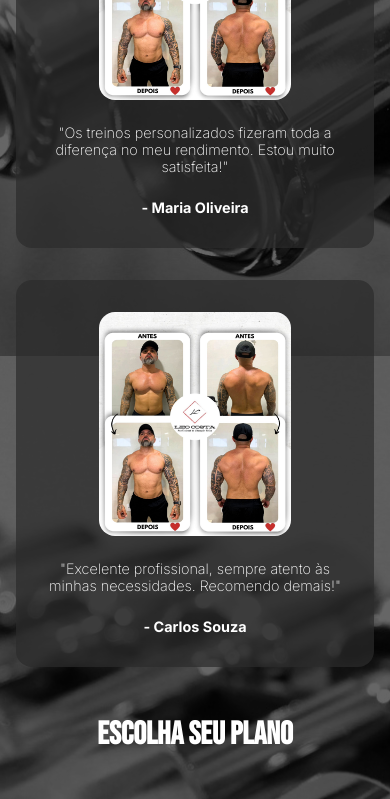
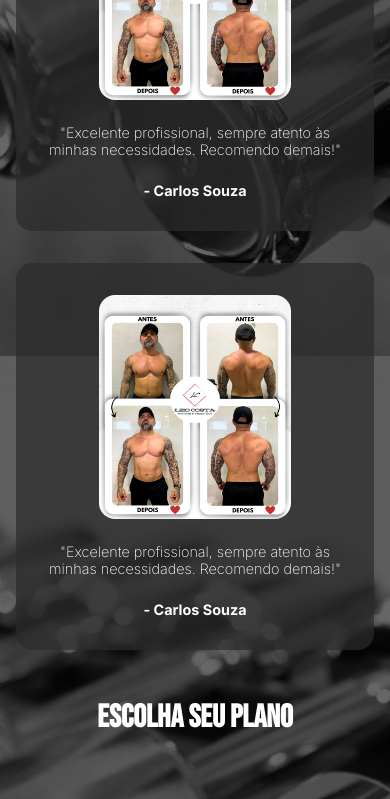
Before and after one commit to MateusMacielrj/projeto-leo, a React (Vite) app: page / in a window 390 px wide. Shown: the part 3020-3819 px from the top of the page. Built offline with nearby package versions, Linux system fonts and the light colour scheme.

Commit message:
Adiciona modal no Depoimentos e ajustes nos estilos

```diff
--- a/src/Componentes/Depoimentos/depoimentos.css
+++ b/src/Componentes/Depoimentos/depoimentos.css
@@ -51,6 +51,87 @@ blockquote {
 }
 
 
+.modal {
+  position: fixed;
+  top: 0;
+  left: 0;
+  width: 100%;
+  height: 100%;
+  background-color: rgba(0, 0, 0, 0.7);
+  display: flex;
+  align-items: center;
+  justify-content: center;
+  z-index: 999;
+}
+
+.modal-conteudo {
+  position: relative;
+  background: white;
+  padding: 1rem;
+  border-radius: 10px;
+  max-width: 90%;
+  max-height: 90%;
+}
+
+.modal-conteudo img {
+  max-width: 100%;
+  max-height: 80vh;
+  display: block;
+  margin: 0 auto;
+}
+
+.fechar {
+  margin-top: 1rem;
+  background: #333;
+  color: white;
+  border: none;
+  padding: 0.5rem 1rem;
+  cursor: pointer;
+  border-radius: 5px;
+}
+
+
+@media (max-width: 1024px) {
+  .depoimentos {
+    padding: 0 1rem;
+    margin-top: 3rem;
+  }
+
+  .depoimentos h3 {
+    font-size: 2rem;
+    text-align: center;
+  }
+
+  .alunos {
+    flex-direction: column;
+    gap: 2rem;
+    margin-top: 1.5rem;
+  }
+
+  .depoimento {
+    width: 100%;
+    padding: 1rem;
+    gap: 1.5rem;
+  }
+
+  .depoimento img {
+    width: 12rem;
+    height: 14rem;
+    margin-top: 1rem;
+  }
+
+  blockquote {
+    font-size: 0.9rem;
+    padding: 0 1rem;
+  }
+
+  .depoimentos p {
+    font-size: 0.9rem;
+    text-align: center;
+    padding: 0 1rem;
+  }
+}
+
 @media (max-width: 600px) {
   .depoimentos {
     padding: 0 1rem;
--- a/src/Componentes/Depoimentos/depoimentos.jsx
+++ b/src/Componentes/Depoimentos/depoimentos.jsx
@@ -1,13 +1,30 @@
+import { useState } from "react";
 import ImagemAntesDepois from "../imagems/antesedepois.png";
 
 function Depoimentos() {
+  const [imagemModal, setImagemModal] = useState(null);
+
+  const abrirModal = (src) => {
+    setImagemModal(src);
+  };
+
+  const fecharModal = () => {
+    setImagemModal(null);
+  };
+
   return (
     <section id="depoimentos" className="depoimentos">
       <h3>Depoimentos</h3>
 
       <div className="alunos">
-        <div className="depoimento">
-          <img src={ImagemAntesDepois} alt="" />
+        {[1, 2, 3].map((_, i) => (
+          <div className="depoimento" key={i}>
+            <img
+              src={ImagemAntesDepois}
+              alt="Antes e depois"
+              onClick={() => abrirModal(ImagemAntesDepois)}
+              style={{ cursor: "pointer" }}
+            />
             <blockquote>
               "Excelente profissional, sempre atento às minhas necessidades.
               Recomendo demais!"
@@ -16,29 +33,19 @@ function Depoimentos() {
               <strong>- Carlos Souza</strong>
             </p>
           </div>
-
-        <div className="depoimento">
-          <img src={ImagemAntesDepois} alt="" />
-          <blockquote>
-            "Os treinos personalizados fizeram toda a diferença no meu
-            rendimento. Estou muito satisfeita!"
-          </blockquote>
-          <p>
-            <strong>- Maria Oliveira</strong>
-          </p>
+        ))}
       </div>
 
-        <div className="depoimento">
-          <img src={ImagemAntesDepois} alt="" />
-          <blockquote>
-            "Excelente profissional, sempre atento às minhas necessidades.
-            Recomendo demais!"
-          </blockquote>
-          <p>
-            <strong>- Carlos Souza</strong>
-          </p>
+      {imagemModal && (
+        <div className="modal" onClick={fecharModal}>
+          <div className="modal-conteudo" onClick={(e) => e.stopPropagation()}>
+            <img src={imagemModal} alt="Imagem ampliada" />
+            <button className="fechar" onClick={fecharModal}>
+              Fechar
+            </button>
           </div>
         </div>
+      )}
     </section>
   );
 }
--- a/src/Componentes/Planos/planos.css
+++ b/src/Componentes/Planos/planos.css
@@ -95,3 +95,43 @@
     margin-bottom: 0.5rem;
   }
 }
+
+@media (max-width: 1024px) {
+  .valores {
+    margin-top: 3rem;
+    padding: 0 1rem;
+  }
+
+  .valores h3 {
+    font-size: 2rem;
+    text-align: center;
+  }
+
+  .planos {
+    flex-direction: column;
+    align-items: center;
+    gap: 2rem;
+    margin-top: 2rem;
+  }
+
+  .plano-1,
+  .plano-2,
+  .plano-3 {
+    width: 100%;
+    max-width: 20rem;
+    height: auto;
+    padding: 1.5rem;
+    border-radius: 1rem;
+  }
+
+  .plano-1 ul,
+  .plano-2 ul,
+  .plano-3 ul {
+    gap: 0.8rem;
+  }
+
+  .valores h4 {
+    font-size: 1.2rem;
+    margin-bottom: 0.5rem;
+  }
+}
--- a/src/Componentes/Servicos/servicos.css
+++ b/src/Componentes/Servicos/servicos.css
@@ -58,7 +58,7 @@
 }
 
 
-@media (max-width: 600px) {
+@media (max-width: 1024px) {
   .servicos {
     padding: 0 1rem;
     margin-top: 3rem;
@@ -80,7 +80,7 @@
   }
 
   .servicos li {
-    width: 90%;
+    width: 100%;
     height: auto;
     padding: 1rem;
     border-radius: 1rem;
```
Lines whose indentation alone changed are shown as unchanged.
